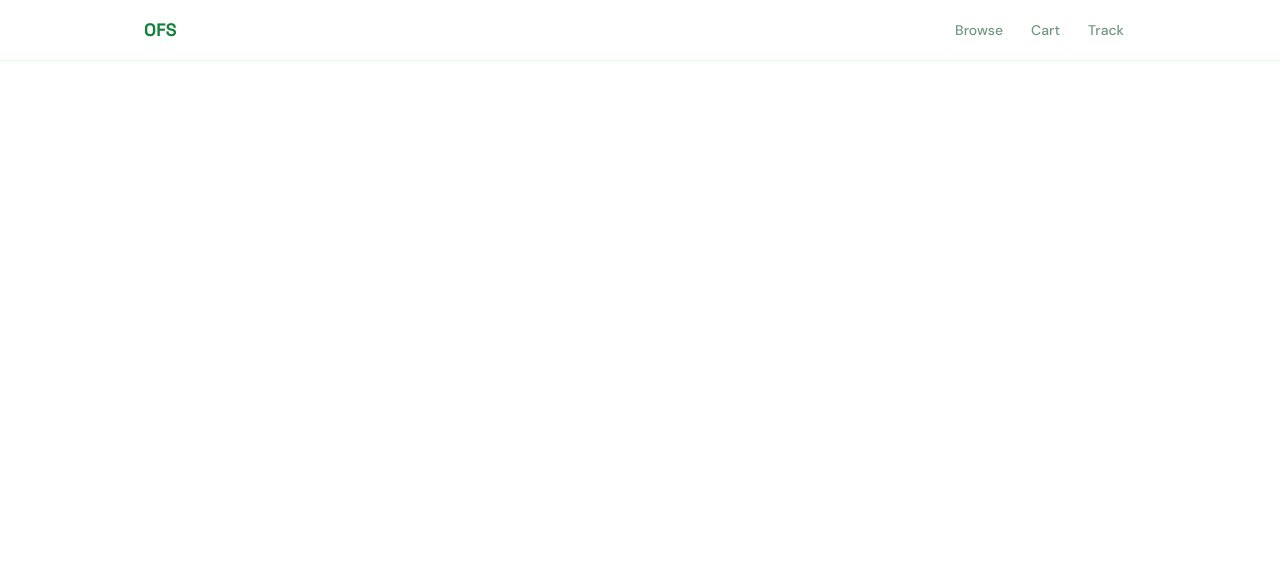
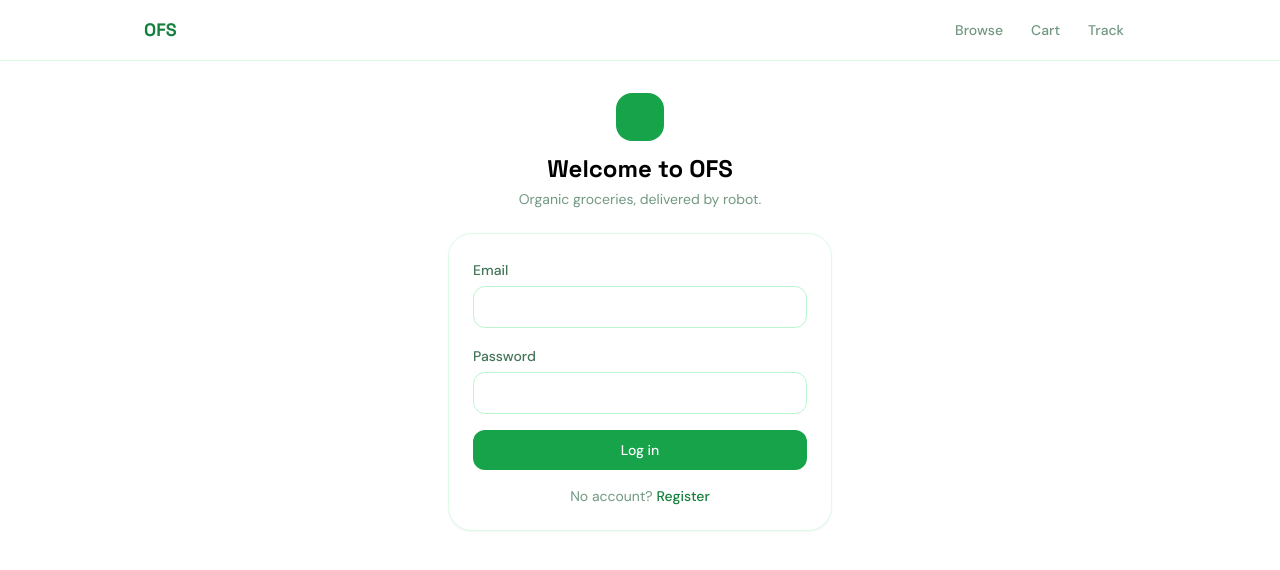
Before and after one commit to andrianthan/cs160-team5-ofs, a React (Vite) app in the folder frontend/storefront/: page /login in a window 1280 px wide. Shown: the top 570 px of the page. Built offline with nearby package versions, Linux system fonts and the light colour scheme.

Commit message:
Login Page

```diff
--- a/frontend/storefront/src/pages/LoginPage.tsx
+++ b/frontend/storefront/src/pages/LoginPage.tsx
@@ -1,3 +1,100 @@
+import {useState} from 'react';
+import { Link, Navigate, useNavigate } from "react-router-dom";
+
 export default function LoginPage() {
-    return(<></>);
+    const navigate = useNavigate();
+
+    const [email, setEmail] = useState<string>("");
+    const [password, setPassword] = useState<string>("");
+
+    const [busy, setBusy] = useState(false);
+
+    const [error, setError] = useState<null | string>();
+
+    const handleLogin = async (e: React.FormEvent<HTMLFormElement>) => {
+        e.preventDefault();
+        setBusy(true);
+        setError(null);
+
+        // send api call
+        try {
+            const res = await fetch("/api/auth/login", {
+                method: "POST",
+                headers: { "Content-Type": "application/json" },
+                body: JSON.stringify({ email, password, portal: "customer" }),
+            });
+            const data = await res.json().catch(() => {});
+
+            if (res.ok) {
+                navigate("/browse");
+            } else if([502, 503, 504].includes(res.status)) {
+                setError("Cannot reach the server.");
+            } else {
+                setError(data.message);
+            }
+        } catch {
+            setError("Cannot reach the server.");
+        } finally {
+            setBusy(false);
+        }
+
+    };
+
+    return(
+        <div className="max-w-sm mx-auto mt-8">
+
+            <div className="text-center mb-6">
+                <div className="w-12 h-12 rounded-2xl bg-brand-600 text-white flex items-center justify-center mx-auto mb-3">
+                    <i className="ph ph-leaf text-2xl" aria-hidden="true"></i>
+                </div>
+                <h1 className="text-2xl font-display font-bold">Welcome to OFS</h1>
+                <p className="text-brand-900/60 text-sm mt-1">Organic groceries, delivered by robot.</p>
+            </div>
+
+            <form
+                id="login-form"
+                className="bg-white border border-brand-100 rounded-3xl p-6 space-y-4 shadow-sm shadow-brand-900/5"
+                onSubmit={handleLogin}
+            >
+                <div>
+                    <label htmlFor="login-email" className="text-sm font-medium text-brand-900/80">Email</label>
+                    <input id="login-email" name="email" type="email" required
+                        autoComplete="email"
+                        className="mt-1 w-full border border-brand-200 rounded-xl px-3 py-2.5 text-sm focus:ring-2 focus:ring-brand-500 focus:border-brand-500 outline-none transition"
+                        onChange={(e) => setEmail(e.target.value)}
+                    />
+                </div>
+
+                <div>
+                    <label htmlFor="login-password" className="text-sm font-medium text-brand-900/80">Password</label>
+                    <input id="login-password" name="password" type="password" required
+                        autoComplete="current-password"
+                        className="mt-1 w-full border border-brand-200 rounded-xl px-3 py-2.5 text-sm focus:ring-2 focus:ring-brand-500 focus:border-brand-500 outline-none transition"
+                        onChange={(e) => setPassword(e.target.value)}
+                    />
+                </div>
+
+                {error && (
+                    <p id="login-error" className="text-sm text-red-600 flex items-center gap-1.5" role="alert">
+                        <i className="ph ph-warning-circle" aria-hidden="true"></i>
+                        <span>{error}</span>
+                    </p>
+                )}
+
+                <button
+                    className="w-full bg-brand-600 hover:bg-brand-700 disabled:opacity-60 text-white font-medium rounded-xl py-2.5 text-sm transition-colors duration-200 cursor-pointer"
+                    disabled={busy}
+                >
+                    {busy ? "Logging in…" : "Log in"}
+                </button>
+
+                <p className="text-center text-sm text-brand-900/60">
+                    No account? <span> </span>
+                    <Link to="/register" className="text-brand-700 font-medium hover:underline">
+                        Register
+                    </Link>
+                </p>
+            </form>
+        </div>
+    );
 }
```
